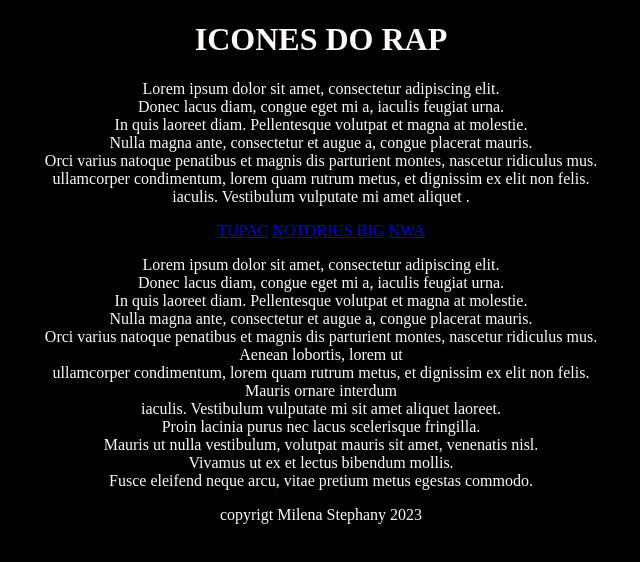
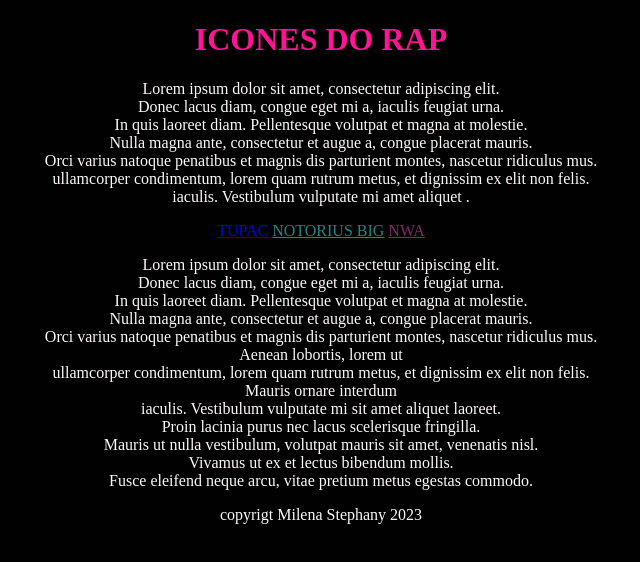
Before and after one commit to m1lenastephany/IOS-CURSO, a plain HTML site: page milena stephany/WORKSPACE/HTML/HTML/cssIntroducao.html in a window 1280 px wide. Shown: the whole page, without its empty margins (319-959 px from the left). Drawn offline with Linux system fonts and the light colour scheme.

Commit message:
Atividade css

```diff
--- a/milena stephany/WORKSPACE/HTML/HTML/cssIntroducao.html
+++ b/milena stephany/WORKSPACE/HTML/HTML/cssIntroducao.html
@@ -14,7 +14,7 @@
 
 <body>
 
-    <h1 align="center" style="color:deeppink strong"> ICONES DO RAP </h1>
+    <h1 align="center" style="color:deeppink"> ICONES DO RAP </h1>
 
 
     <p align="center"> Lorem ipsum dolor sit amet, consectetur adipiscing elit. <br>
@@ -26,9 +26,9 @@
         iaculis. Vestibulum vulputate mi amet aliquet . <br> </p>
 
     <nav align="center">
-        <a style="color:(42, 130, 42) bold" href="https://www.youtube.com/watch?v=H1HdZFgR-aA"> TUPAC</a>
-        <a style="color:rgb(42, 130, 129) bold" href="https://www.youtube.com/watch?v=phaJXp_zMYM"> NOTORIUS BIG</a>
-        <a style="color:rgb(130, 42, 105) bold" href="https://www.youtube.com/watch?v=TMZi25Pq3T8"> NWA </a>
+        <a style="color:(42, 130, 42)" href="https://www.youtube.com/watch?v=H1HdZFgR-aA"> TUPAC</a>
+        <a style="color:rgb(42, 130, 129)" href="https://www.youtube.com/watch?v=phaJXp_zMYM"> NOTORIUS BIG</a>
+        <a style="color:rgb(130, 42, 105)" href="https://www.youtube.com/watch?v=TMZi25Pq3T8"> NWA </a>
     </nav>
     <p align="center"> Lorem ipsum dolor sit amet, consectetur adipiscing elit. <br>
         Donec lacus diam, congue eget mi a, iaculis feugiat urna.<br>
```
